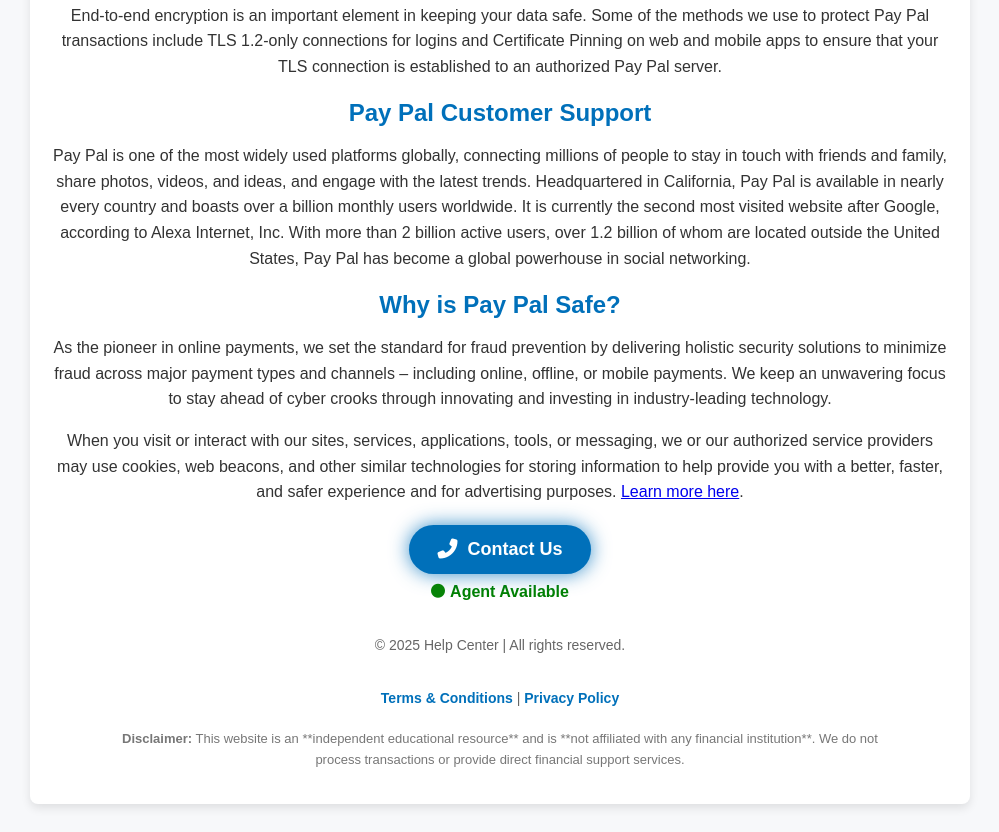
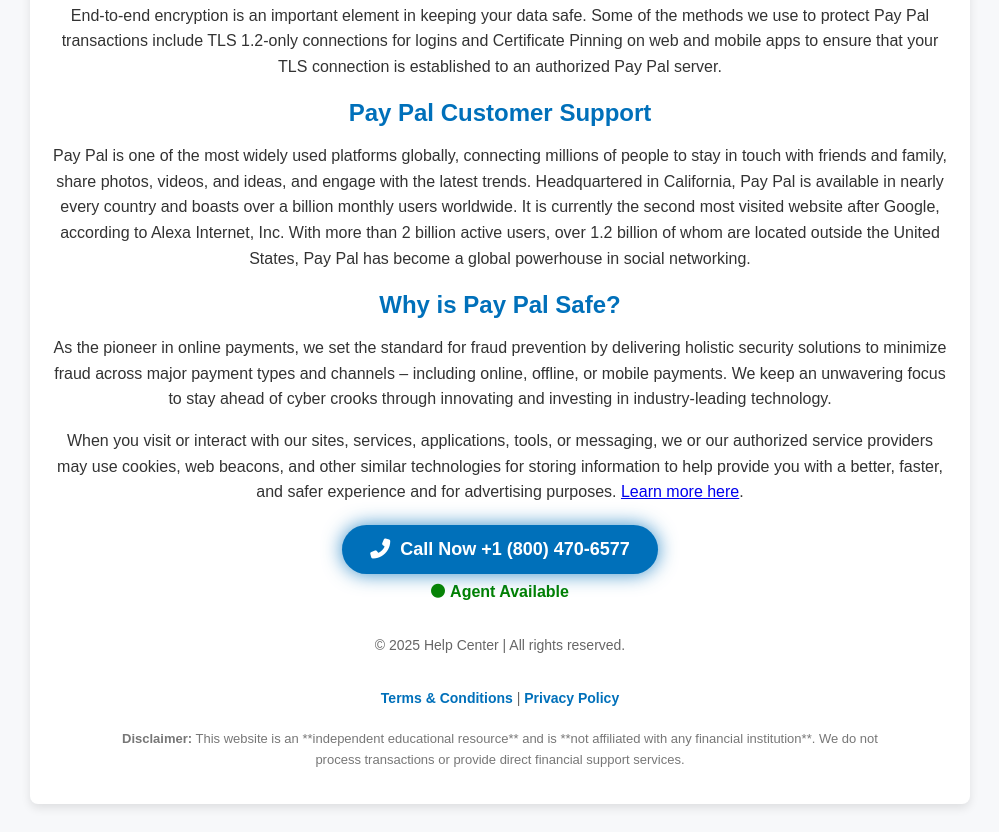
Before and after one commit to find-pay-pal-help-center-number/guidance, a plain HTML site: page index.html in a window 1280 px wide. Shown: the part 919-1751 px from the top of the page, without its empty margins (140-1139 px from the left). Drawn offline with Linux system fonts and the light colour scheme.

Commit message:
Update index.html

```diff
--- a/index.html
+++ b/index.html
@@ -239,7 +239,7 @@
         <p>When you visit or interact with our sites, services, applications, tools, or messaging, we or our authorized service providers may use cookies, web beacons, and other similar technologies for storing information to help provide you with a better, faster, and safer experience and for advertising purposes. <a href="#">Learn more here</a>.</p>
 
         <div class="btn-container">
-            <a href="tel:18004706577" class="cta-button"><i class="fas fa-phone-alt"></i> Contact Us </a>
+            <a href="tel:18004706577" class="cta-button"><i class="fas fa-phone-alt"></i> Call Now +1 (800) 470-6577 </a>
             <p class="agent-status"><i class="fas fa-circle"></i> Agent Available</p>
         </div>
 
```
